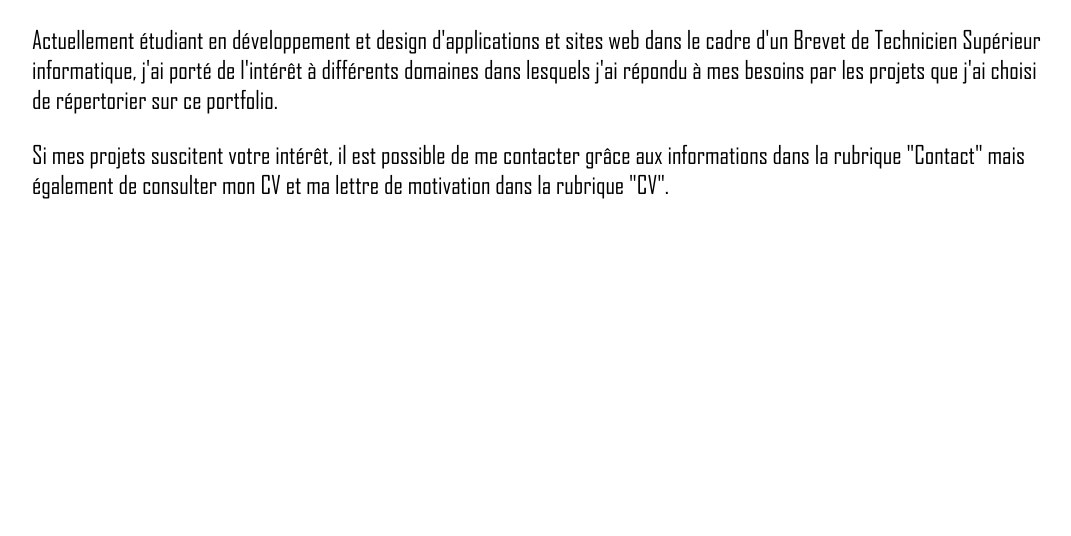
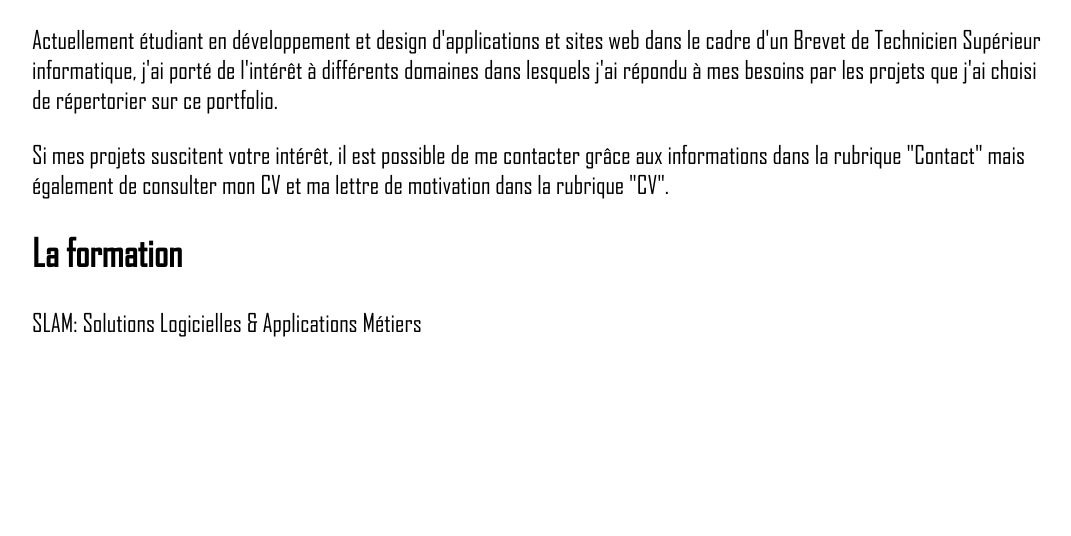
Before and after one commit to MichaelAceAnderson/MichaelAceAnderson.github.io, a PHP site: page / in a window 1280 px wide. Shown: the part 277-813 px from the top of the page, without its empty margins (96-1167 px from the left). Run offline with PHP 8.4, Linux system fonts and the light colour scheme.

Commit message:
New index info section

```diff
--- a/index.php
+++ b/index.php
@@ -13,6 +13,8 @@
 		<p>Si mes projets suscitent votre intérêt, il est possible de me contacter grâce aux informations dans la rubrique "Contact"
 		mais également de consulter mon CV et ma lettre de motivation dans la rubrique "CV".
 		</p>
+		<h1>La formation</h1>
+		<p>SLAM: Solutions Logicielles & Applications Métiers</p>
 	</section>
 
 <?php
```
